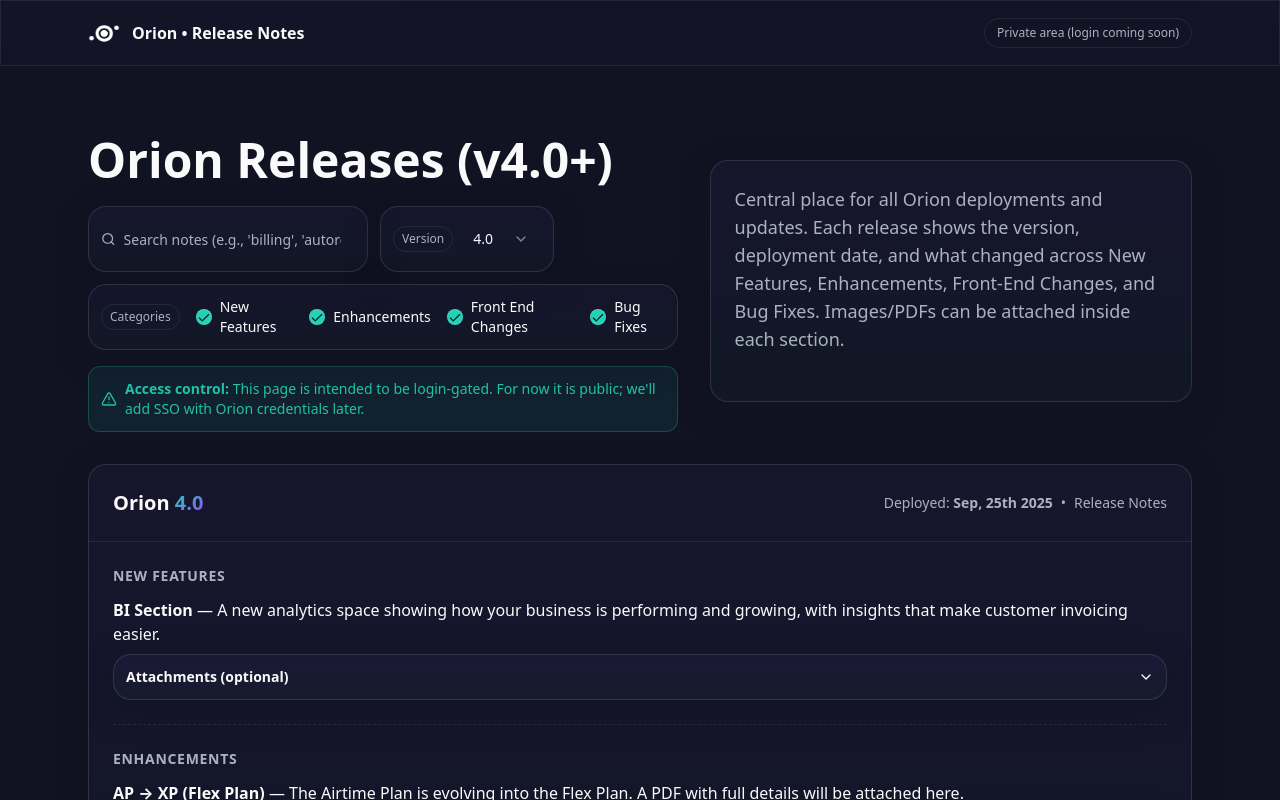
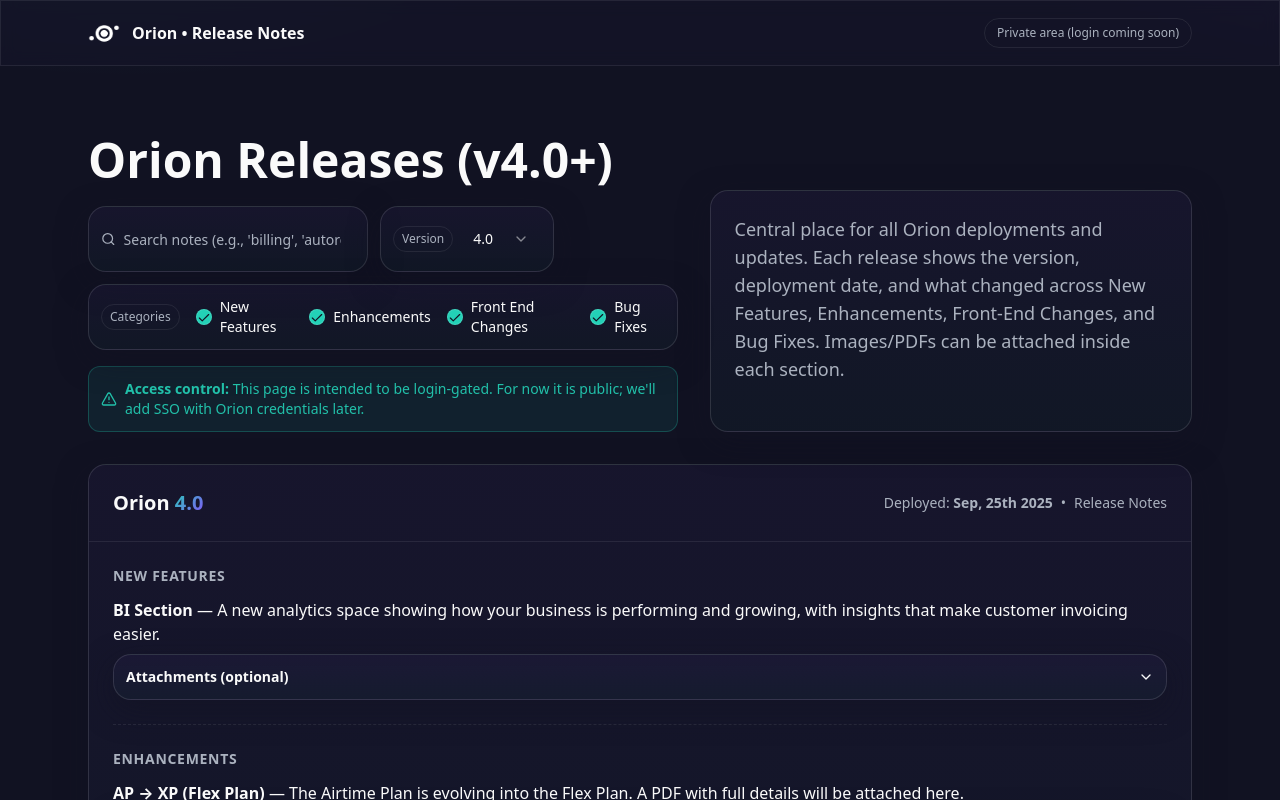
Before and after one commit to martinpawluszek/orion-release-ledger, a React (Vite) app: page / in a window 1280 px wide. Shown: the top 800 px of the page. Built offline with nearby package versions, Linux system fonts and the light colour scheme.

Commit message:
Adjust text block alignment
Adjusted the vertical alignment of the descriptive text block to align its bottom with the "Access control" text block.

```diff
--- a/src/pages/Index.tsx
+++ b/src/pages/Index.tsx
@@ -79,7 +79,7 @@ const Index = () => {
             />
           </div>
 
-          <div className="orion-surface p-6">
+          <div className="orion-surface p-6 self-end">
             <p className="text-[hsl(var(--text-secondary))] text-lg mb-6">
               Central place for all Orion deployments and updates.
               Each release shows the version, deployment date, and what changed across New Features, Enhancements, Front‑End Changes, and Bug Fixes. Images/PDFs can be attached inside each section.
```
